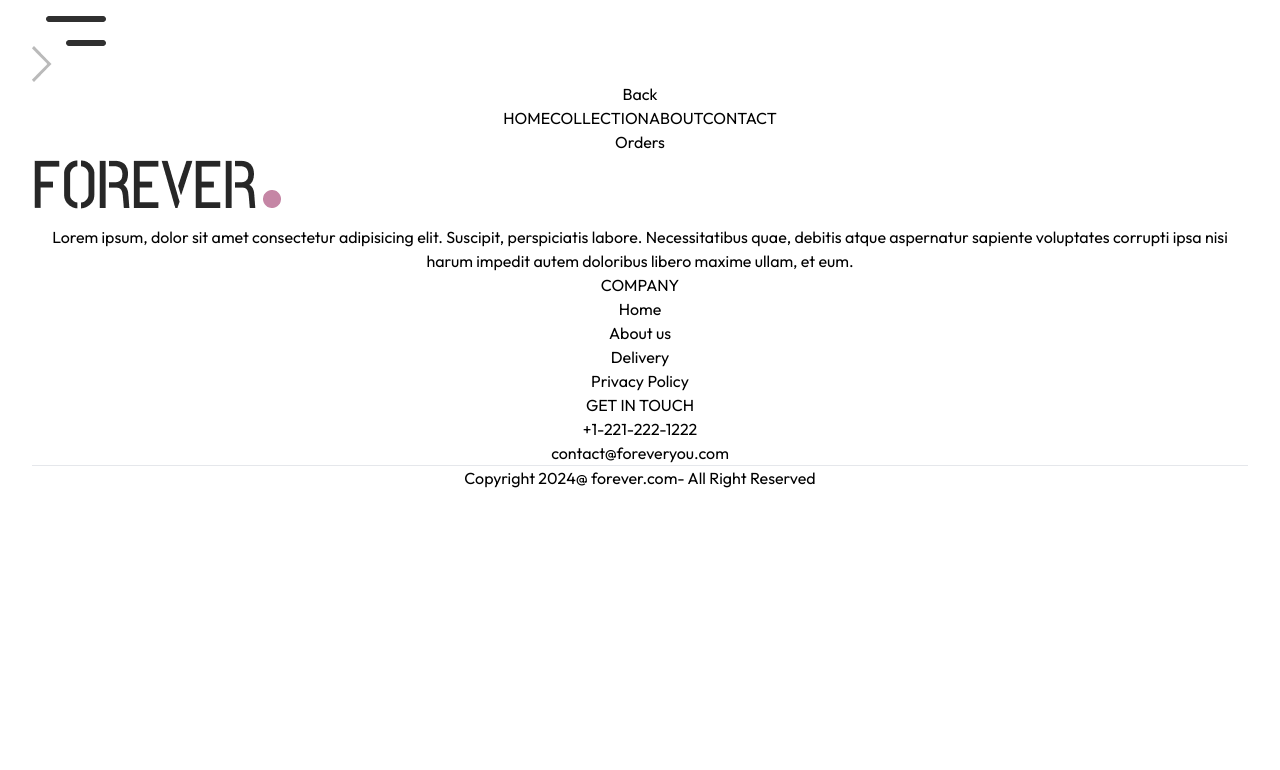
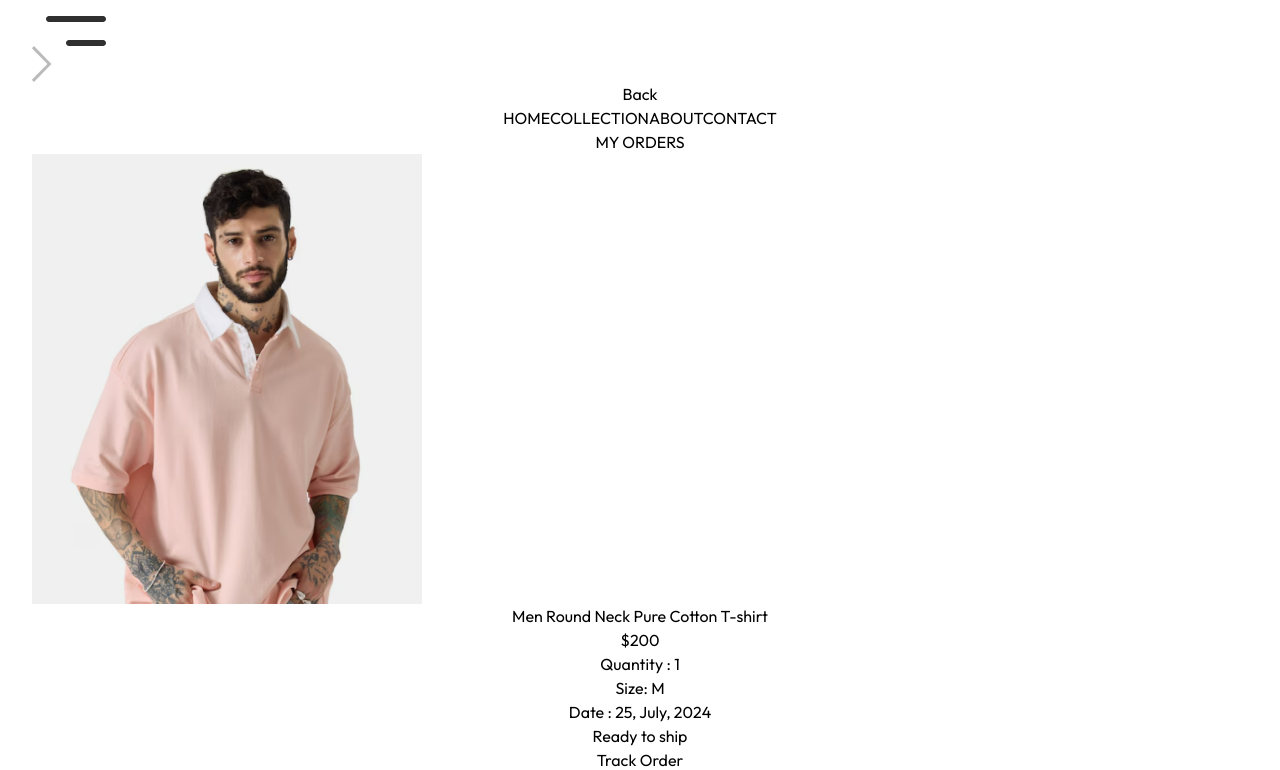
Before and after one commit to anjany06/UrbanVault--E-Commerce-MERN-, a React (Vite) app in the folder client/: page /orders in a window 1280 px wide. Shown: the part 424-1194 px from the top of the page. Before the commit the page ends 946 px from the top, so only its background shows below. Built offline with nearby package versions, Linux system fonts and the light colour scheme.

Commit message:
`feat: updated Orders.jsx to use ShopContext and display order information`

```diff
--- a/client/src/pages/Orders.jsx
+++ b/client/src/pages/Orders.jsx
@@ -1,9 +1,50 @@
-import React from 'react'
+import React, { useContext } from "react";
+import { ShopContext } from "../context/ShopContext";
+import Title from "../components/Title";
 
 const Orders = () => {
+  const { products, currency } = useContext(ShopContext);
+
   return (
-    <div>Orders</div>
-  )
-}
+    <div className="border-t pt-16">
+      <div className="text-2xl">
+        <Title text1={"MY"} text2={"ORDERS"} />
+      </div>
+      {products.slice(1, 4).map((item, index) => (
+        <div
+          key={index}
+          className="py-4 border-t border-b text-gray-700 flex flex-col md:flex-row md:items-center md:justify-between gap-4"
+        >
+          <div className="flex items-start gap-6 text-sm">
+            <img className="w-16 sm:w-20" src={item.image[0]} alt="" />
+            <div>
+              <p className="sm:text-base font-medium">{item.name}</p>
+              <div className="flex items-center gap-3 mt-2 text-base text-gray-700">
+                <p className="text-lg">
+                  {currency}
+                  {item.price}
+                </p>
+                <p>Quantity : 1</p>
+                <p>Size: M</p>
+              </div>
+              <p className="mt-2">
+                Date : <span className="text-gray-400">25, July, 2024</span>{" "}
+              </p>
+            </div>
+          </div>
+          <div className="md:w-1/2 flex justify-between">
+            <div className="flex items-center gap-2">
+              <p className="min-w-2 h-2 rounded-full bg-green-500"></p>
+              <p classNme="text-sm md:text-base">Ready to ship</p>
+            </div>
+            <button className="border px-4 py-2 text-sm font-medium rounded-sm">
+              Track Order
+            </button>
+          </div>
+        </div>
+      ))}
+    </div>
+  );
+};
 
-export default Orders
+export default Orders;
```
